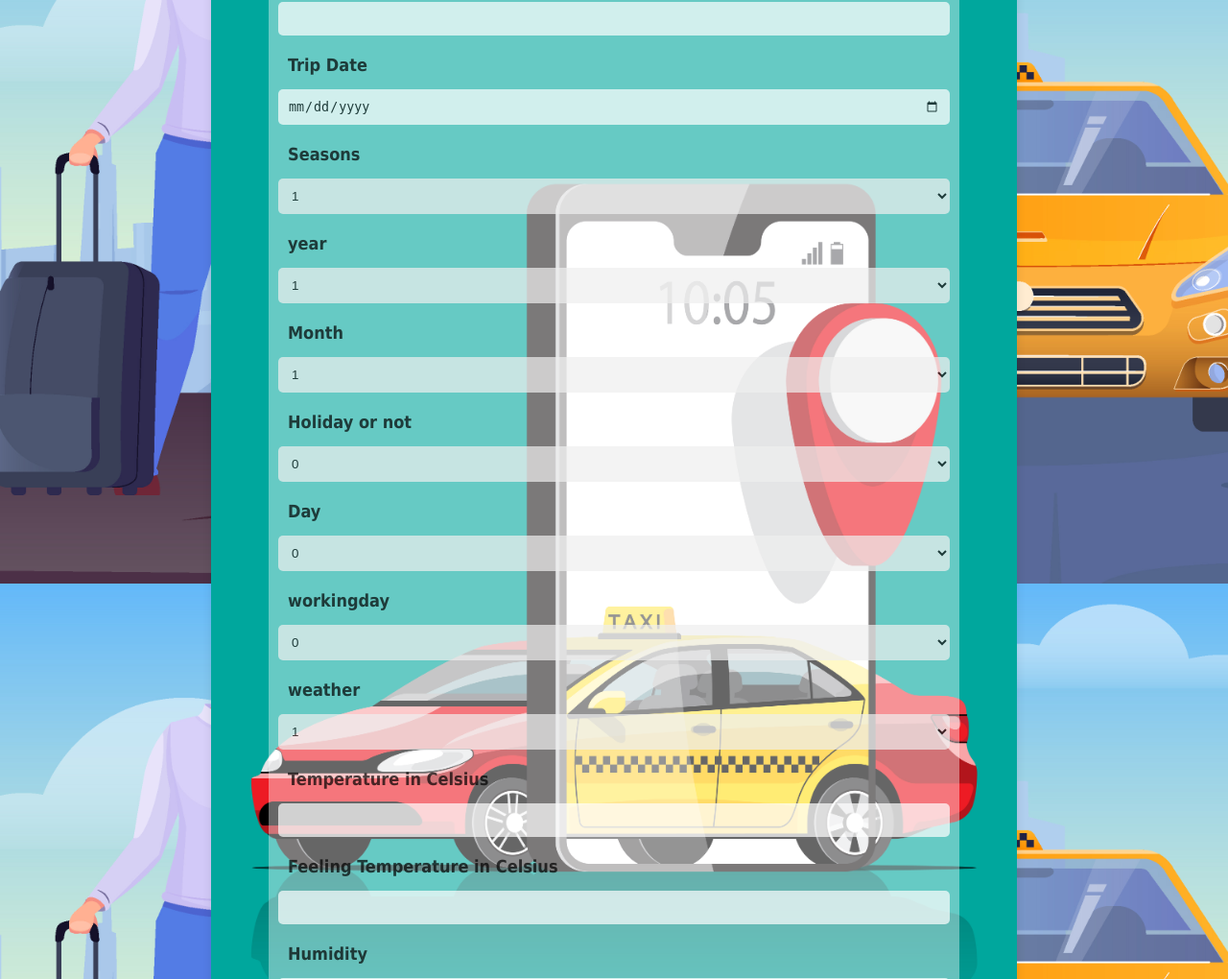
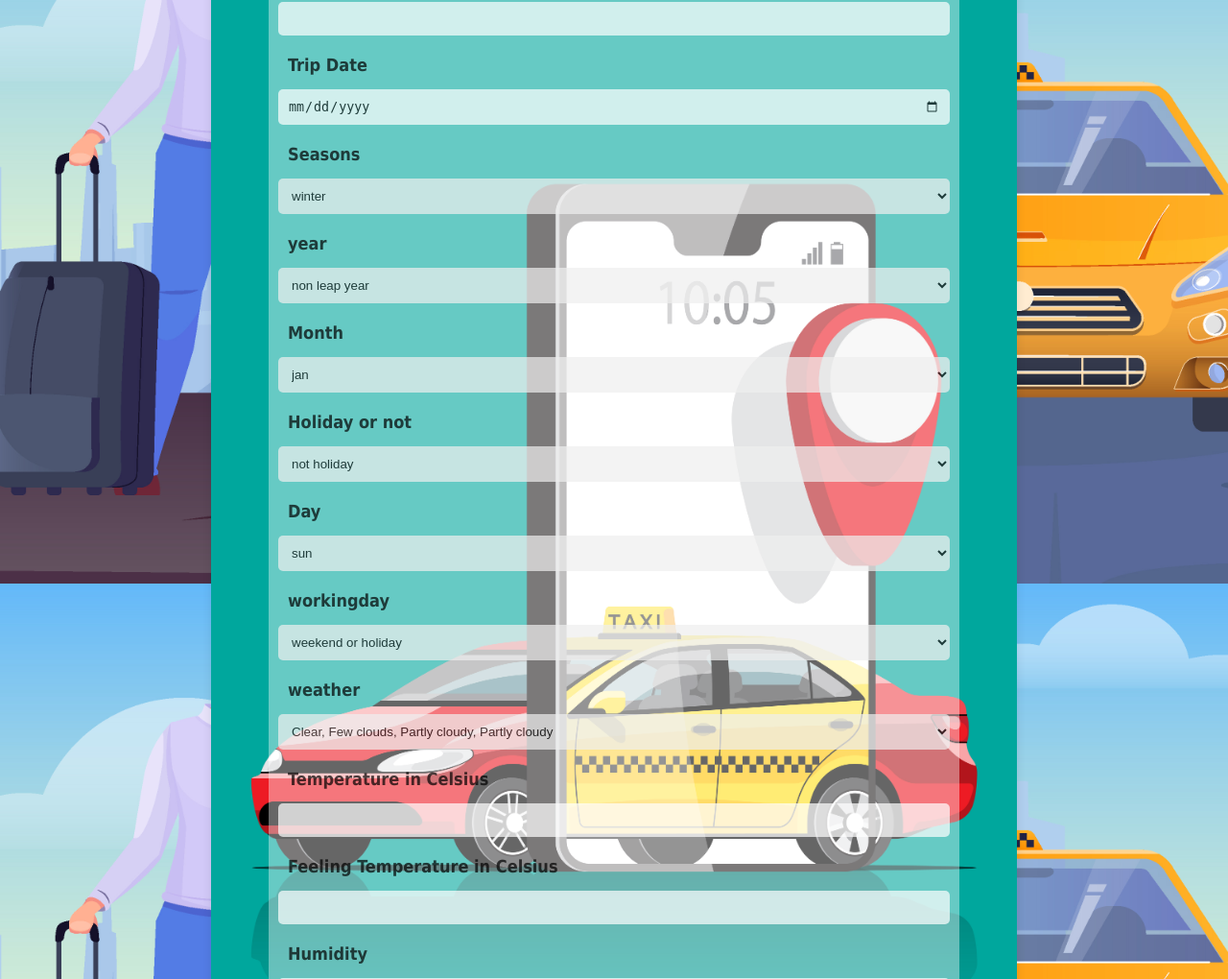
Before and after one commit to varunpatnabh/Bike_Retail_count, a Flask app: page / in a window 1280 px wide. Shown: the part 192-1212 px from the top of the page at 96% size. Run offline with Flask 3, Linux system fonts and the light colour scheme; parts of the project's set-up code (start-up, migrations or seed data) failed here and were passed over.

Commit message:
Correction for html files

```diff
--- a/app/static/js/script.js
+++ b/app/static/js/script.js
@@ -42,7 +42,7 @@ function predictSurgePricing() {
     console.log("Passed data for prediction are : ",inputData);
 
     // Check if any field is empty
-    if (instant === '' || isNaN(dteday) || isNaN(atemp) || isNaN(atemp) || isNaN(hum) || windspeed === '') {
+    if (instant === '' || isNaN(dteday) || temp ==='' || atemp === '' || hum === '' || windspeed === '') {
         alert('Please fill out all fields before submitting.');
         return;
     }
--- a/app/templates/index.html
+++ b/app/templates/index.html
@@ -27,64 +27,64 @@
 
             <label for="season">Seasons</label>
             <select id="seasons" required>
-                <option value="1 : winter">1</option>
-                <option value="2 : spring">2</option>
-                <option value="3 : summer">3</option>
-                <option value="4 : fall">4</option>
+                <option value="1">winter</option>
+                <option value="2">spring</option>
+                <option value="3">summer</option>
+                <option value="4">fall</option>
             </select><br>
 
             <label for="yr">year</label>
             <select id="yr" required>
-                <option value="0 : 365 days">1</option>
-                <option value="1 : 366 days">2</option>
+                <option value="0">non leap year</option>
+                <option value="1">leap year</option>
             </select><br>
 
             <label for="mnth">Month</label>
             <select id="mnth" required>
-                <option value="1 : jan">1</option>
-                <option value="2 : feb">2</option>
-                <option value="3 : march">3</option>
-                <option value="4 : april">4</option>
-                <option value="5 : may">5</option>
-                <option value="6 : june">6</option>
-                <option value="7 : july">7</option>
-                <option value="8 : aug">8</option>
-                <option value="9 : sept">9</option>
-                <option value="10 : oct">10</option>
-                <option value="11 : nov">11</option>
-                <option value="12 : dec">12</option>
+                <option value="1">jan</option>
+                <option value="2">feb</option>
+                <option value="3">march</option>
+                <option value="4">april</option>
+                <option value="5">may</option>
+                <option value="6">june</option>
+                <option value="7">july</option>
+                <option value="8">aug</option>
+                <option value="9">sept</option>
+                <option value="10">oct</option>
+                <option value="11">nov</option>
+                <option value="12">dec</option>
             </select><br>
 
             <label for="holiday">Holiday or not</label>
             <select id="yr" required>
-                <option value="0 : not holiday">0</option>
-                <option value="1 : Holiday">1</option>
+                <option value="0">not holiday</option>
+                <option value="1">Holiday</option>
             </select><br>
 
             <label for="weekday">Day</label>
             <select id="weekday" required>
-                <option value="0 : sun">0</option>
-                <option value="1 : mon">1</option>
-                <option value="2 : tue">2</option>
-                <option value="3 : wed">3</option>
-                <option value="4 : thur">4</option>
-                <option value="5 : fri">5</option>
-                <option value="6 : sat">6</option>
+                <option value="0">sun</option>
+                <option value="1">mon</option>
+                <option value="2">tue</option>
+                <option value="3">wed</option>
+                <option value="4">thur</option>
+                <option value="5">fri</option>
+                <option value="6">sat</option>
             </select><br>
 
             <label for="workingday">workingday</label>
             <select id="workingday" required>
-                <option value="0 : weekend or holiday">0</option>
-                <option value="1 : not holiday nor weekend">1</option>
+                <option value="0">weekend or holiday</option>
+                <option value="1">not holiday nor weekend</option>
             </select><br>
 
 
             <label for="weathersit">weather</label>
             <select id="weathersit" required>
-                <option value="1 : Clear, Few clouds, Partly cloudy, Partly cloudy">1</option>
-                <option value="2 : Mist + Cloudy, Mist + Broken clouds, Mist + Few clouds, Mist">2</option>
-                <option value="3 : Light Snow, Light Rain + Thunderstorm + Scattered clouds, Light Rain + Scattered clouds">3</option>
-                <option value="4 : Heavy Rain + Ice Pallets + Thunderstorm + Mist, Snow + Fog">4</option>
+                <option value="1">Clear, Few clouds, Partly cloudy, Partly cloudy</option>
+                <option value="2">Mist + Cloudy, Mist + Broken clouds, Mist + Few clouds, Mist</option>
+                <option value="3">Light Snow, Light Rain + Thunderstorm + Scattered clouds, Light Rain + Scattered clouds</option>
+                <option value="4">Heavy Rain + Ice Pallets + Thunderstorm + Mist, Snow + Fog</option>
             </select><br>
 
             <label for="temp">Temperature in Celsius</label>
```
